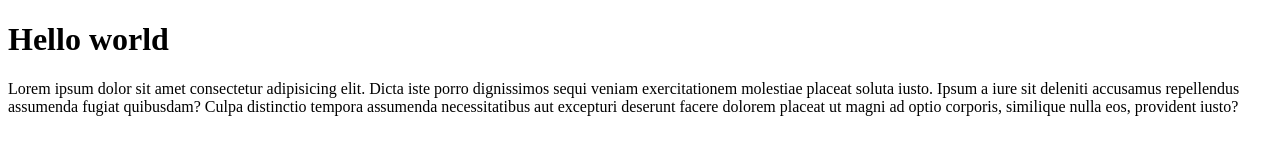
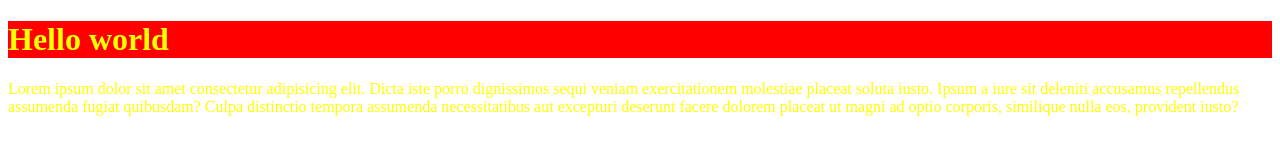
Before and after one commit to Samin35/First-repo-prac, a plain HTML site: page First-repo-prac/index.html in a window 1280 px wide. Drawn offline with Linux system fonts and the light colour scheme.

Commit message:
first commit

```diff
--- /dev/null
+++ b/First-repo-prac/css/style.css
@@ -0,0 +1,8 @@
+h1 {
+    background-color: red;
+    color: yellow;
+}
+
+p {
+    color: yellow;
+}
--- a/First-repo-prac/index.html
+++ b/First-repo-prac/index.html
@@ -5,6 +5,7 @@
     <meta charset="UTF-8">
     <meta name="viewport" content="width=device-width, initial-scale=1.0">
     <title>First repo prac</title>
+    <link rel="stylesheet" href="css/style.css">
 </head>
 
 <body>
```
